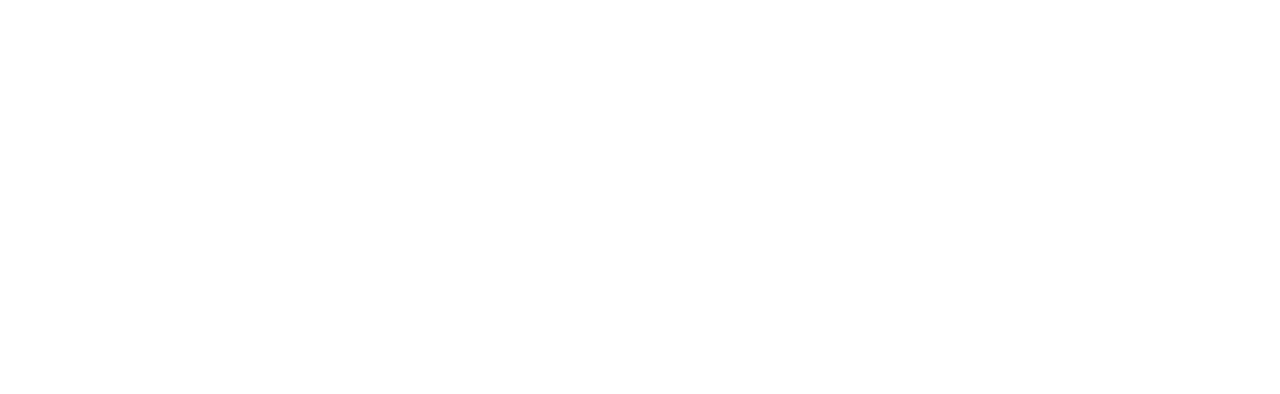
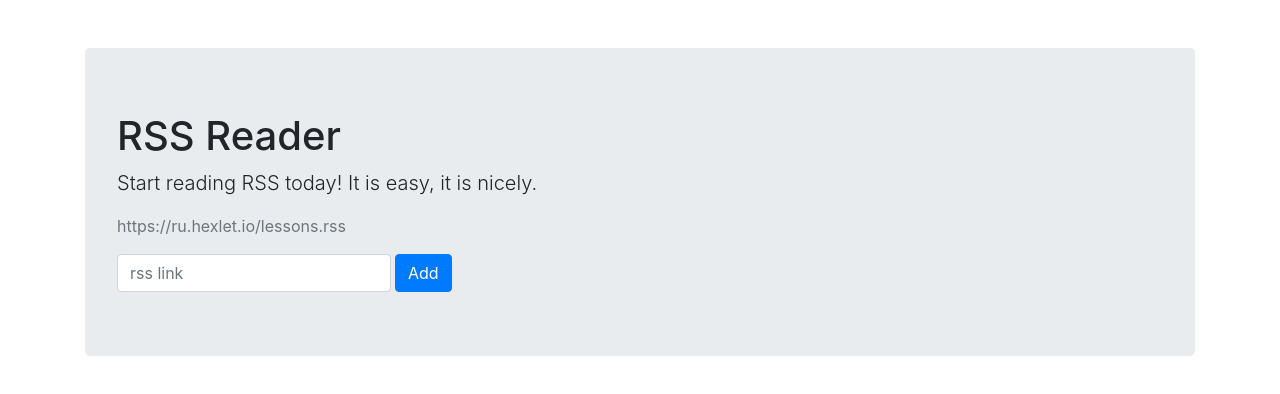
Before and after one commit to iashchuk/frontend-project-lvl3, a website built with webpack: page template.html in a window 1280 px wide. Built offline with nearby package versions, Linux system fonts and the light colour scheme.

Commit message:
adds jumbotron component

```diff
--- a/template.html
+++ b/template.html
@@ -2,8 +2,20 @@
 <html>
   <head>
     <title>RSS-агрегатор</title>
+    <link rel="stylesheet" href="https://stackpath.bootstrapcdn.com/bootstrap/4.4.1/css/bootstrap.min.css" integrity="sha384-Vkoo8x4CGsO3+Hhxv8T/Q5PaXtkKtu6ug5TOeNV6gBiFeWPGFN9MuhOf23Q9Ifjh" crossorigin="anonymous">
   </head>
-  <body>
-    <div id="root"></div>
+  <body class="d-flex flex-column h-100">
+    <div class="container mt-5">
+      <div class="jumbotron">
+        <h1>RSS Reader</h1>
+        <p class="lead">Start reading RSS today! It is easy, it is nicely.</p>
+        <p class="text-muted">https://ru.hexlet.io/lessons.rss</p>
+        <form action="#" class="form-inline rss-form">
+          <div class="form-group">
+            <input type="text" required name="url" class="form-control" placeholder="rss link">
+          </div>
+          <button type="submit" class="btn btn-primary ml-1">Add</button>
+        </form>
+      </div>
   </body>
 </html>
```
